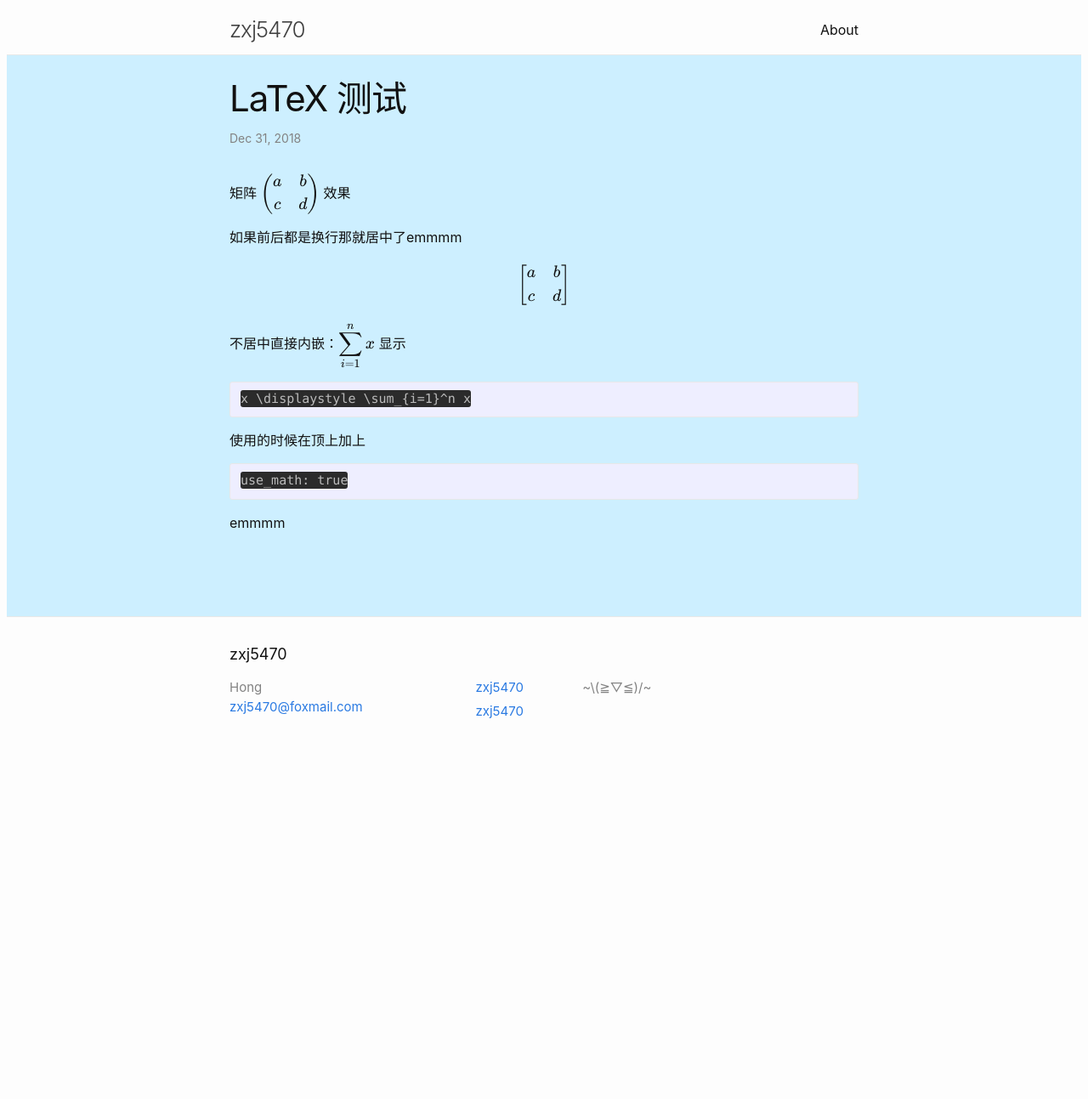
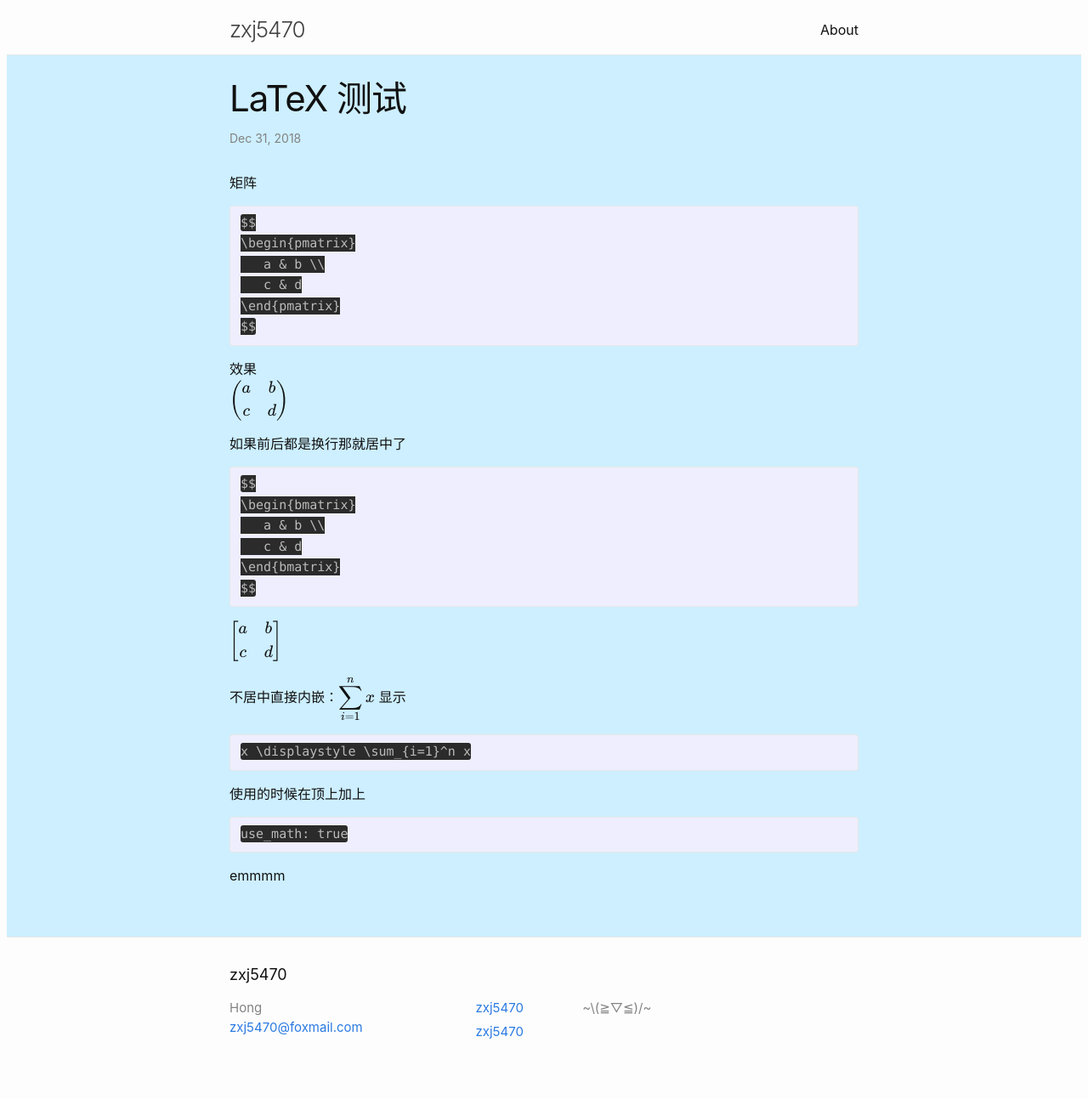
Before and after one commit to zxj5470/zxj5470.github.io, a Jekyll site: the page built from _posts/2018-12-31-latex.md, in a window 1280 px wide. Shown: the whole page at 85% size. Built offline with Jekyll 4.4.1, drawn with Linux system fonts in a browser that asks for light colours; nearby versions of some CDN libraries; Markdown is read by kramdown in place of the engine named in the settings; formulas are drawn with MathJax 3; a style sheet for code colours, icons or effects is not loaded; before the commit the page ends 916 px from its top, so only the background shows below that; some of the changed lines change nothing that is shown.

Commit message:
add latex

````diff
--- a/_includes/mathjax_support.html
+++ b/_includes/mathjax_support.html
@@ -11,5 +11,37 @@
       processEscapes: true,
     }
   });
+
 </script>
 <script src='https://cdnjs.cloudflare.com/ajax/libs/mathjax/2.7.5/MathJax.js?config=TeX-MML-AM_CHTML' async></script>
+<script>
+    hljs.registerLanguage("latex", function (c) {
+        var e = {
+            cN: "tag",
+            b: /\\/,
+            r: 0,
+            c: [{
+                cN: "name",
+                v: [{b: /[a-zA-Zа-яА-я]+[*]?/}, {b: /[^a-zA-Zа-яА-я0-9]/}],
+                starts: {
+                    eW: !0,
+                    r: 0,
+                    c: [{cN: "string", v: [{b: /\[/, e: /\]/}, {b: /\{/, e: /\}/}]}, {
+                        b: /\s*=\s*/,
+                        eW: !0,
+                        r: 0,
+                        c: [{cN: "number", b: /-?\d*\.?\d+(pt|pc|mm|cm|in|dd|cc|ex|em)?/}]
+                    }]
+                }
+            }]
+        }
+        return {
+            c: [e, {
+                cN: "formula",
+                c: [e],
+                r: 0,
+                v: [{b: /\$\$/, e: /\$\$/}, {b: /\$/, e: /\$/}]
+            }, c.C("%", "$", {r: 0})]
+        }
+    })
+</script>
--- a/_posts/2018-05-02-latex.md
+++ b/_posts/2018-12-31-latex.md
@@ -6,16 +6,31 @@ date:   2018-12-31 10:42:00 +0800
 categories: latex
 ---
 矩阵
+```latex
 $$
 \begin{pmatrix}
    a & b \\
    c & d
 \end{pmatrix}
 $$
+```
 效果
+$$
+\begin{pmatrix}
+   a & b \\
+   c & d
+\end{pmatrix}
+$$
 
-如果前后都是换行那就居中了emmmm
-
+如果前后都是换行那就居中了
+```latex
+$$
+\begin{bmatrix}
+   a & b \\
+   c & d
+\end{bmatrix}
+$$
+```
 $$
 \begin{bmatrix}
    a & b \\
````
